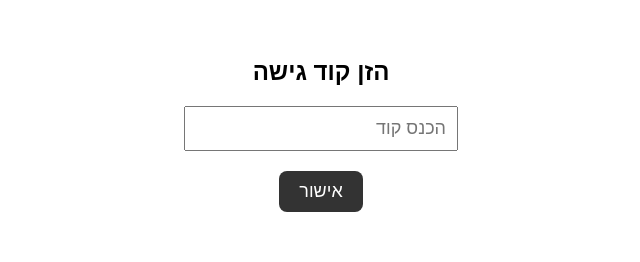
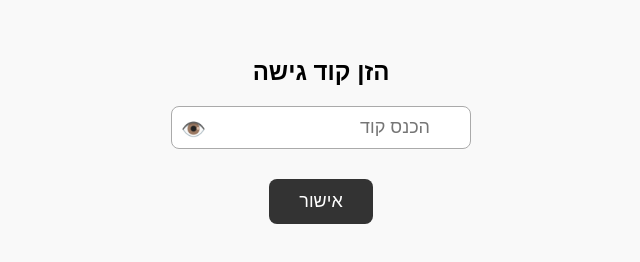
Before and after one commit to choan123/Construction-works123, a plain HTML site: page codes.html in a window 1280 px wide. Shown: the whole page, without its empty margins (319-959 px from the left). Drawn offline with Linux system fonts and the light colour scheme.

Commit message:
Update codes.html

```diff
--- a/codes.html
+++ b/codes.html
@@ -3,6 +3,7 @@
 
 <head>
     <meta charset="UTF-8">
+    <meta name="viewport" content="width=device-width, initial-scale=1">
     <title>קוד גישה</title>
     <style>
         body {
@@ -10,23 +11,57 @@
             text-align: center;
             direction: rtl;
             padding: 30px;
+            background-color: #f9f9f9;
+        }
+
+        .input-wrapper {
+            position: relative;
+            display: block;
+            margin: 0 auto;
+            width: 100%;
+            max-width: 300px;
         }
 
         input {
-            padding: 10px;
+            padding: 10px 40px 10px 10px;
             font-size: 18px;
-            width: 250px;
+            width: 100%;
             margin-bottom: 20px;
+            border-radius: 8px;
+            border: 1px solid #aaa;
+            box-sizing: border-box;
+            direction: rtl;
+            text-align: right;
+            background: white;
+        }
+
+        .toggle-visibility {
+            position: absolute;
+            left: 10px;
+            top: 50%;
+            transform: translateY(-125%);
+            background: none;
+            border: none;
+            font-size: 20px;
+            cursor: pointer;
+            color: #666;
+            padding: 0;
+            outline: none;
+        }
+
+        .toggle-visibility:active {
+            color: #000;
         }
 
         button {
-            padding: 10px 20px;
+            padding: 12px 30px;
             font-size: 18px;
             cursor: pointer;
             background-color: #333;
             color: white;
             border: none;
             border-radius: 8px;
+            margin-top: 10px;
         }
 
         .banner {
@@ -57,10 +92,14 @@
 </head>
 
 <body>
+    <h2>הזן קוד גישה</h2>
 
-    <h2>הזן קוד גישה</h2>
-    <input type="password" id="accessCode" placeholder="הכנס קוד" />
-    <br />
+    <div class="input-wrapper">
+        <input type="password" id="accessCode" placeholder="הכנס קוד" />
+        <button type="button" class="toggle-visibility" tabindex="-1" aria-label="הצג/הסתר קוד"
+            onclick="togglePasswordVisibility()">👁️</button>
+    </div>
+
     <button id="submitBtn">אישור</button>
     <div id="banner" class="banner hidden"></div>
 
@@ -118,6 +157,19 @@
                 }
             }
         });
+
+        function togglePasswordVisibility() {
+            const input = document.getElementById('accessCode');
+            const btn = document.querySelector('.toggle-visibility');
+            if (input.type === "password") {
+                input.type = "text";
+                btn.textContent = "🙈";
+            } else {
+                input.type = "password";
+                btn.textContent = "👁️";
+            }
+            input.focus();
+        }
     </script>
 </body>
 
```
